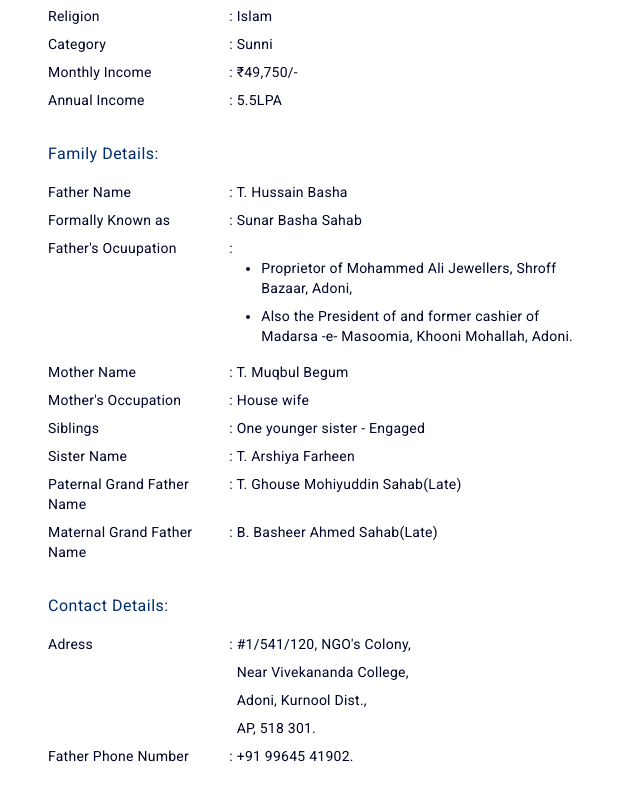
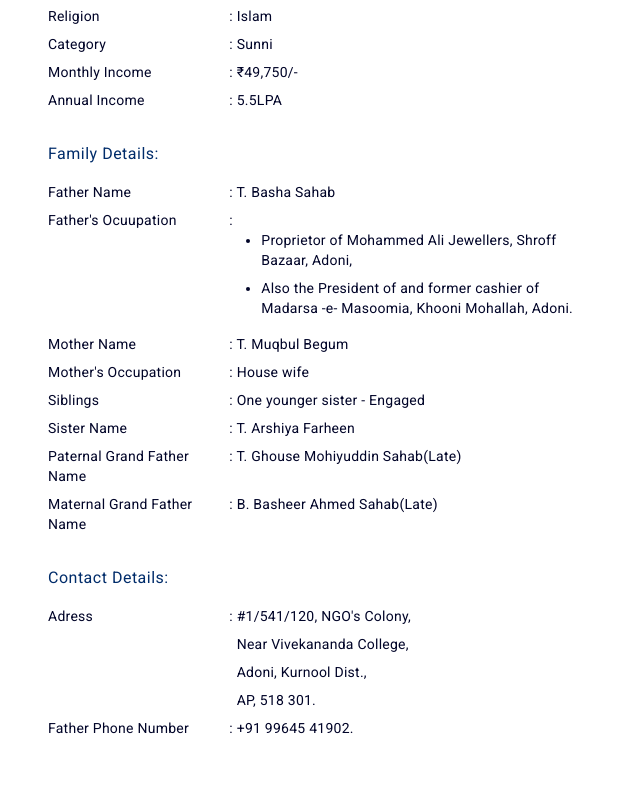
Before and after one commit to Jazz7262/ziya-bio-data, an Angular app: page / in a window 1280 px wide. Shown: the part 1096-1896 px from the top of the page, without its empty margins (0-640 px from the left). Built offline with nearby package versions, Linux system fonts and the light colour scheme; a web font is replaced by a local one.

Commit message:
tenth commit

```diff
--- a/src/app/components/personal-details/personal-details.component.html
+++ b/src/app/components/personal-details/personal-details.component.html
@@ -121,12 +121,7 @@
   <div class="row mb-4">
     <!-- ***************************** -->
     <div class="col-4"><p>Father Name</p></div>
-    <div class="col-8"><p>: T. Hussain Basha</p></div>
-    <!-- ***************************** -->
-
-    <!-- ***************************** -->
-    <div class="col-4"><p>Formally Known as</p></div>
-    <div class="col-8"><p>: Sunar Basha Sahab</p></div>
+    <div class="col-8"><p>: T. Basha Sahab</p></div>
     <!-- ***************************** -->
 
     <!-- ***************************** -->
```
